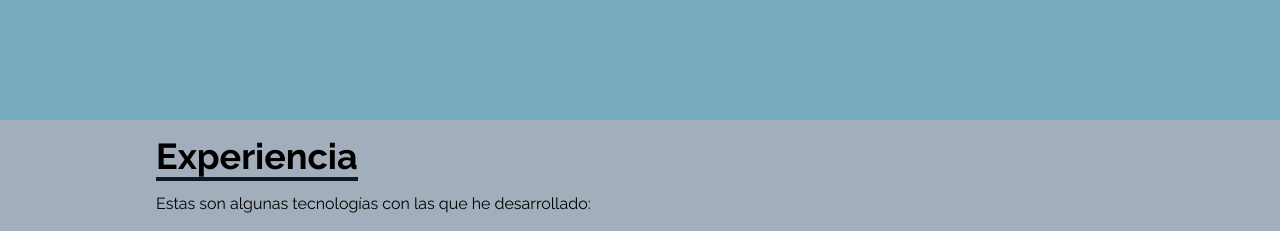
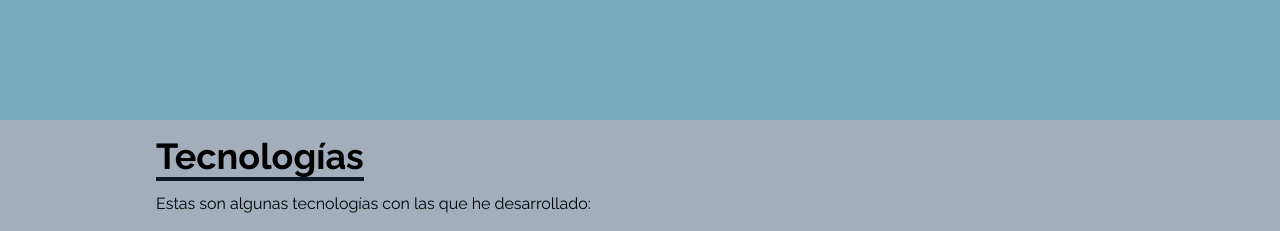
Before and after one commit to diegoivg98/portafolio-DV, a React (Vite) app: page / in a window 1280 px wide. Shown: the part 1480-1711 px from the top of the page. Built offline with nearby package versions, Linux system fonts and the light colour scheme.

Commit message:
cambiar titulo de experiencia por tecnologías

```diff
--- a/src/components/Skills.jsx
+++ b/src/components/Skills.jsx
@@ -16,7 +16,7 @@ const Skills = () => {
         <div className="max-w-[1000px] mx-auto p-4 flex flex-col justify-center w-full h-full">
           <div>
             <p className="text-4xl font-bold inline border-b-4 border-slate-900">
-              Experiencia
+              Tecnologías
             </p>
             <p className="py-4">
               Estas son algunas tecnologías con las que he desarrollado:
```
